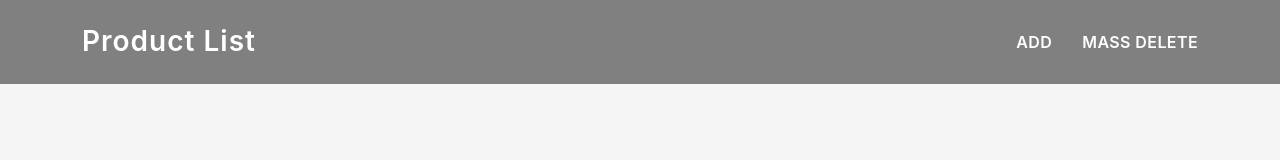
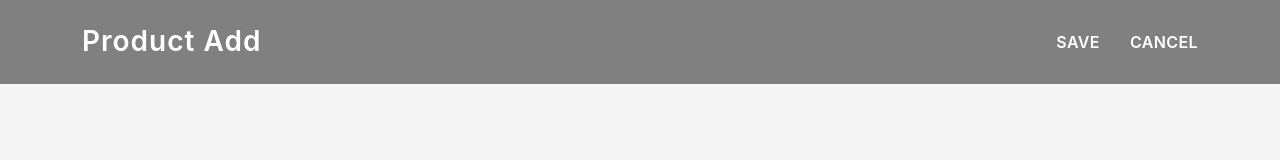
Before and after one commit to AbdelrahmanElsheikh965/shop-of-products, a React (Create React App) app in the folder Frontend/: page /add-product in a window 1280 px wide. Shown: the top 160 px of the page. Built offline with nearby package versions, Linux system fonts and the light colour scheme.

Commit message:
fix: switching header links appearance

```diff
--- a/Frontend/src/Pages/Header/Header.js
+++ b/Frontend/src/Pages/Header/Header.js
@@ -1,37 +1,55 @@
-import React from "react";
+import React, { useEffect, useState } from "react";
 import { Link } from "react-router-dom";
 import { useNavigate } from "react-router-dom";
 
 export default function Header() {
-
+  const [showAddProductLinks, setshowAddProductLinks] = useState(false);
   const navigator = useNavigate();
 
-  if (window.location.pathname === "add-product") {
-    alert("ok")
+  useEffect(() => {
+    if (window.location.pathname === "/add-product") {
+      setshowAddProductLinks(true);
+    } else if (window.location.pathname === "/") {
+      setshowAddProductLinks(false);
     }
+  });
 
   return (
-    <header id="header" class="fixed-top" style={{'background-color': 'grey'}}>
+    <header
+      id="header"
+      class="fixed-top"
+      style={{ "background-color": "grey" }}
+    >
       <div class="container d-flex align-items-center justify-content-between">
         <h1 class="logo">
-         <Link to="/">
-            Product List
-         </Link>
+          {showAddProductLinks ? (
+            <Link to="/">Product Add</Link>
+          ):(
+            <Link to="/">Product List</Link>
+          )}
         </h1>
 
         <nav id="navbar" class="navbar">
+          {showAddProductLinks ? (
             <ul>
               <li>
-              <Link to="/add-product">
-                ADD
-             </Link>
+                <Link to="/save">Save</Link>
               </li>
               <li>
-              <a class="nav-link scrollto" href="#contact">
-                MASS DELETE
-              </a>
+                <Link to="/cancel">Cancel</Link>
               </li>
             </ul>
+          ) : (
+            <ul>
+              <li>
+                <Link to="/add-product">ADD</Link>
+              </li>
+              <li>
+                <Link to="/delete-multiple">MASS DELETE</Link>
+              </li>
+            </ul>
+          )}
+
           <i class="bi bi-list mobile-nav-toggle"></i>
         </nav>
       </div>
```
Lines whose indentation alone changed are shown as unchanged.
